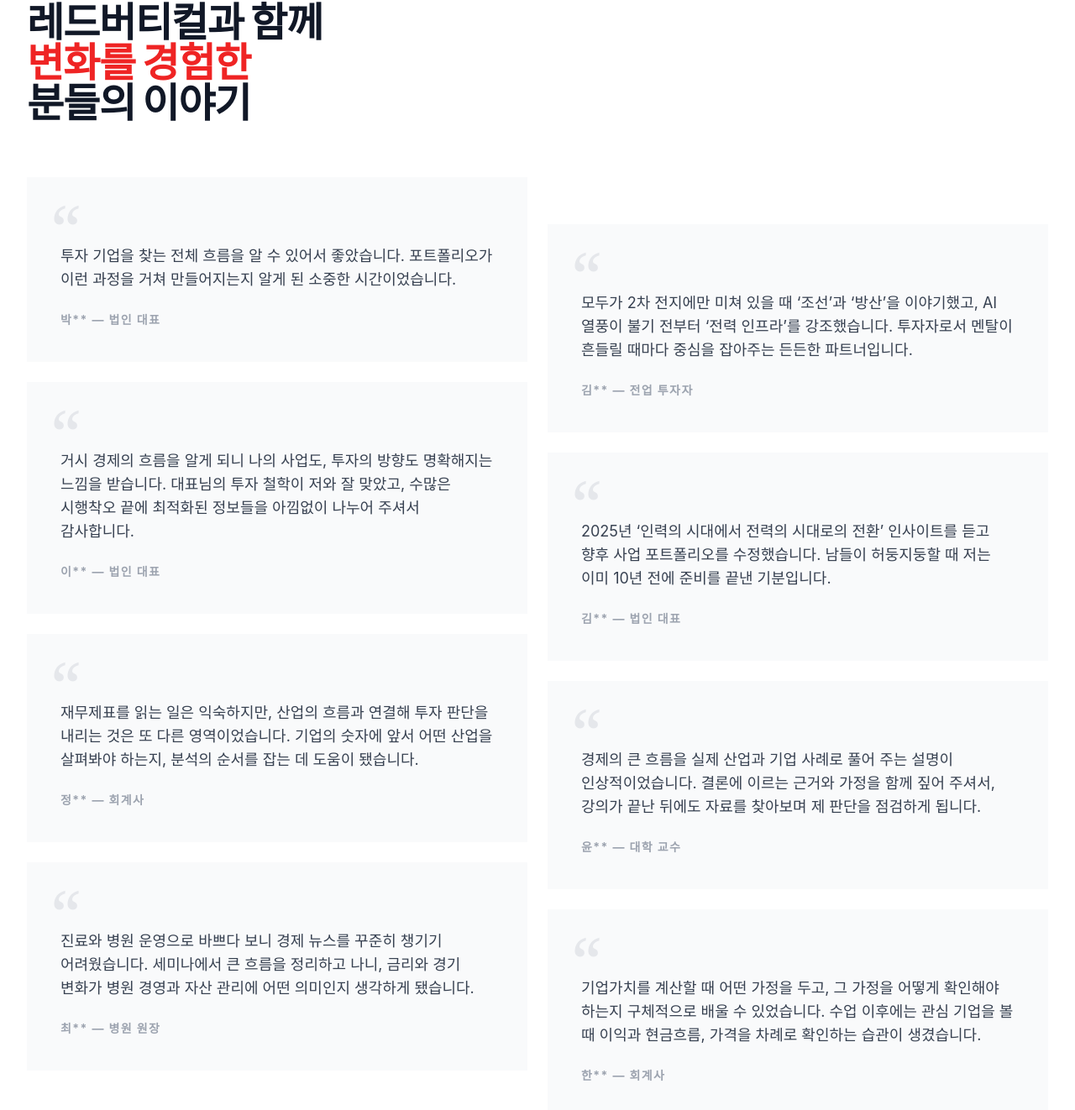
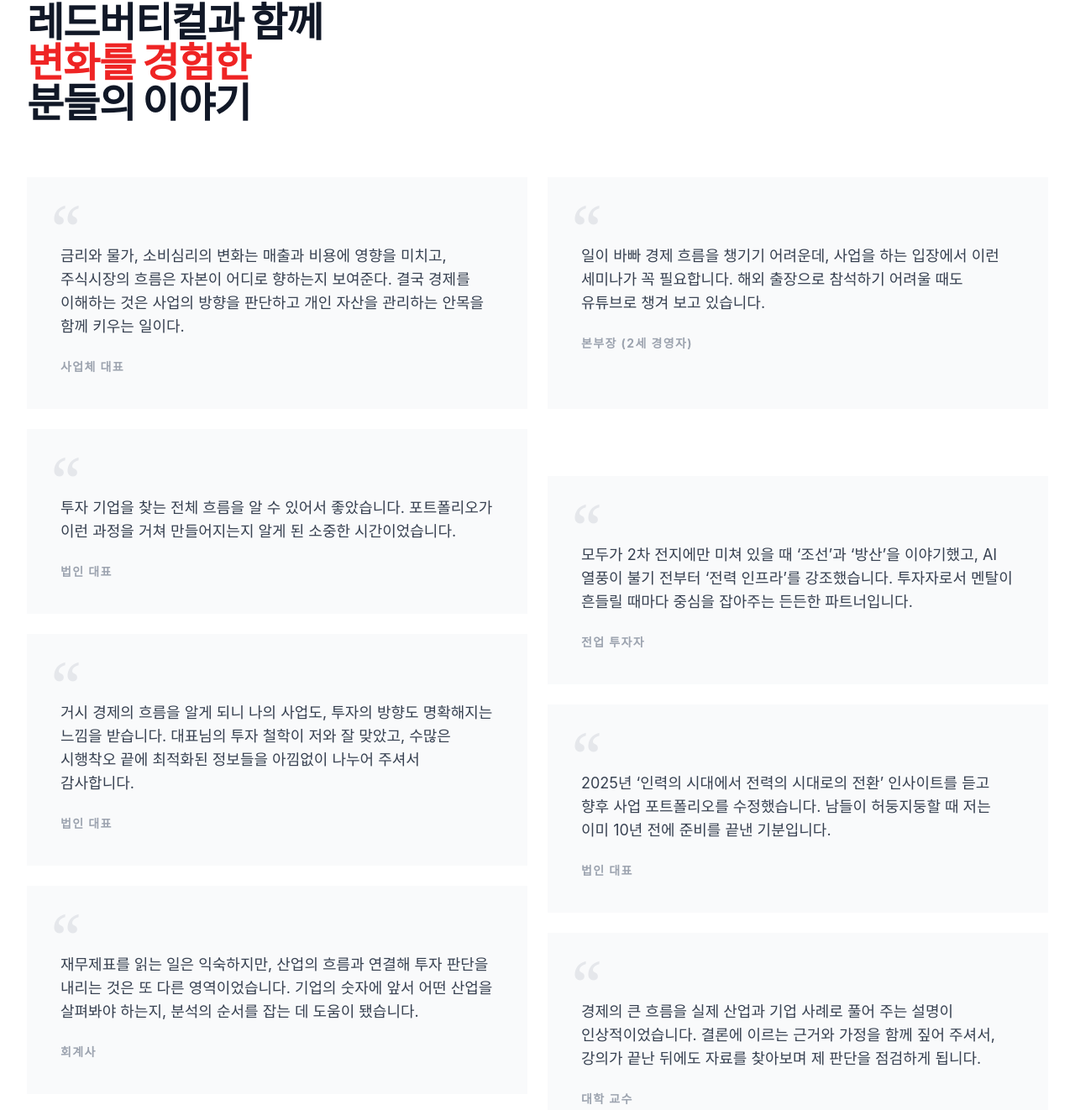
Before and after one commit to corner23/Redvertical---Landing-Page, a plain HTML site: page index.html in a window 1280 px wide. Shown: the part 1046-2368 px from the top of the page at 84% size. Drawn offline with Linux system fonts and the light colour scheme; no server answers; a web font is replaced by a local one.

Commit message:
세미나 후기 두 건 추가 및 작성자 표기 정리

```diff
--- a/index.html
+++ b/index.html
@@ -336,6 +336,27 @@
         </h2>
       </div>
 
+      <div class="grid grid-cols-1 md:grid-cols-2 gap-6 mb-6">
+        <div class="reveal bg-[#f9fafb] p-6 sm:p-10 relative">
+          <p class="qglyph absolute top-5 left-7" aria-hidden="true">&ldquo;</p>
+          <p class="text-base md:text-lg text-gray-700 leading-relaxed pt-10">
+            금리와 물가, 소비심리의 변화는 매출과 비용에 영향을 미치고,
+            주식시장의 흐름은 자본이 어디로 향하는지 보여준다.
+            결국 경제를 이해하는 것은 사업의 방향을 판단하고 개인 자산을 관리하는 안목을 함께 키우는 일이다.
+          </p>
+          <p class="mt-6 text-sm font-bold tracking-widest text-gray-400 uppercase">사업체 대표</p>
+        </div>
+
+        <div class="reveal d1 bg-[#f9fafb] p-6 sm:p-10 relative">
+          <p class="qglyph absolute top-5 left-7" aria-hidden="true">&ldquo;</p>
+          <p class="text-base md:text-lg text-gray-700 leading-relaxed pt-10">
+            일이 바빠 경제 흐름을 챙기기 어려운데, 사업을 하는 입장에서 이런 세미나가 꼭 필요합니다.
+            해외 출장으로 참석하기 어려울 때도 유튜브로 챙겨 보고 있습니다.
+          </p>
+          <p class="mt-6 text-sm font-bold tracking-widest text-gray-400 uppercase">본부장 (2세 경영자)</p>
+        </div>
+      </div>
+
       <div class="grid grid-cols-1 md:grid-cols-2 gap-6">
         <div class="flex flex-col gap-6">
           <div class="reveal bg-[#f9fafb] p-6 sm:p-10 relative">
@@ -344,7 +365,7 @@
               투자 기업을 찾는 전체 흐름을 알 수 있어서 좋았습니다.
               포트폴리오가 이런 과정을 거쳐 만들어지는지 알게 된 소중한 시간이었습니다.
             </p>
-            <p class="mt-6 text-sm font-bold tracking-widest text-gray-400 uppercase">박** &mdash; 법인 대표</p>
+            <p class="mt-6 text-sm font-bold tracking-widest text-gray-400 uppercase">법인 대표</p>
           </div>
 
           <div class="reveal d1 bg-[#f9fafb] p-6 sm:p-10 relative">
@@ -354,7 +375,7 @@
               대표님의 투자 철학이 저와 잘 맞았고, 수많은 시행착오 끝에 최적화된 정보들을
               아낌없이 나누어 주셔서 감사합니다.
             </p>
-            <p class="mt-6 text-sm font-bold tracking-widest text-gray-400 uppercase">이** &mdash; 법인 대표</p>
+            <p class="mt-6 text-sm font-bold tracking-widest text-gray-400 uppercase">법인 대표</p>
           </div>
 
           <div class="reveal bg-[#f9fafb] p-6 sm:p-10 relative">
@@ -363,7 +384,7 @@
               재무제표를 읽는 일은 익숙하지만, 산업의 흐름과 연결해 투자 판단을 내리는 것은 또 다른 영역이었습니다.
               기업의 숫자에 앞서 어떤 산업을 살펴봐야 하는지, 분석의 순서를 잡는 데 도움이 됐습니다.
             </p>
-            <p class="mt-6 text-sm font-bold tracking-widest text-gray-400 uppercase">정** &mdash; 회계사</p>
+            <p class="mt-6 text-sm font-bold tracking-widest text-gray-400 uppercase">회계사</p>
           </div>
 
           <div class="reveal d1 bg-[#f9fafb] p-6 sm:p-10 relative">
@@ -372,7 +393,7 @@
               진료와 병원 운영으로 바쁘다 보니 경제 뉴스를 꾸준히 챙기기 어려웠습니다.
               세미나에서 큰 흐름을 정리하고 나니, 금리와 경기 변화가 병원 경영과 자산 관리에 어떤 의미인지 생각하게 됐습니다.
             </p>
-            <p class="mt-6 text-sm font-bold tracking-widest text-gray-400 uppercase">최** &mdash; 병원 원장</p>
+            <p class="mt-6 text-sm font-bold tracking-widest text-gray-400 uppercase">병원 원장</p>
           </div>
         </div>
 
@@ -384,7 +405,7 @@
               AI 열풍이 불기 전부터 &lsquo;전력 인프라&rsquo;를 강조했습니다.
               투자자로서 멘탈이 흔들릴 때마다 중심을 잡아주는 든든한 파트너입니다.
             </p>
-            <p class="mt-6 text-sm font-bold tracking-widest text-gray-400 uppercase">김** &mdash; 전업 투자자</p>
+            <p class="mt-6 text-sm font-bold tracking-widest text-gray-400 uppercase">전업 투자자</p>
           </div>
 
           <div class="reveal d3 bg-[#f9fafb] p-6 sm:p-10 relative">
@@ -394,7 +415,7 @@
               향후 사업 포트폴리오를 수정했습니다.
               남들이 허둥지둥할 때 저는 이미 10년 전에 준비를 끝낸 기분입니다.
             </p>
-            <p class="mt-6 text-sm font-bold tracking-widest text-gray-400 uppercase">김** &mdash; 법인 대표</p>
+            <p class="mt-6 text-sm font-bold tracking-widest text-gray-400 uppercase">법인 대표</p>
           </div>
 
           <div class="reveal d2 bg-[#f9fafb] p-6 sm:p-10 relative">
@@ -403,7 +424,7 @@
               경제의 큰 흐름을 실제 산업과 기업 사례로 풀어 주는 설명이 인상적이었습니다.
               결론에 이르는 근거와 가정을 함께 짚어 주셔서, 강의가 끝난 뒤에도 자료를 찾아보며 제 판단을 점검하게 됩니다.
             </p>
-            <p class="mt-6 text-sm font-bold tracking-widest text-gray-400 uppercase">윤** &mdash; 대학 교수</p>
+            <p class="mt-6 text-sm font-bold tracking-widest text-gray-400 uppercase">대학 교수</p>
           </div>
 
           <div class="reveal d3 bg-[#f9fafb] p-6 sm:p-10 relative">
@@ -412,7 +433,7 @@
               기업가치를 계산할 때 어떤 가정을 두고, 그 가정을 어떻게 확인해야 하는지 구체적으로 배울 수 있었습니다.
               수업 이후에는 관심 기업을 볼 때 이익과 현금흐름, 가격을 차례로 확인하는 습관이 생겼습니다.
             </p>
-            <p class="mt-6 text-sm font-bold tracking-widest text-gray-400 uppercase">한** &mdash; 회계사</p>
+            <p class="mt-6 text-sm font-bold tracking-widest text-gray-400 uppercase">회계사</p>
           </div>
         </div>
       </div>
```
